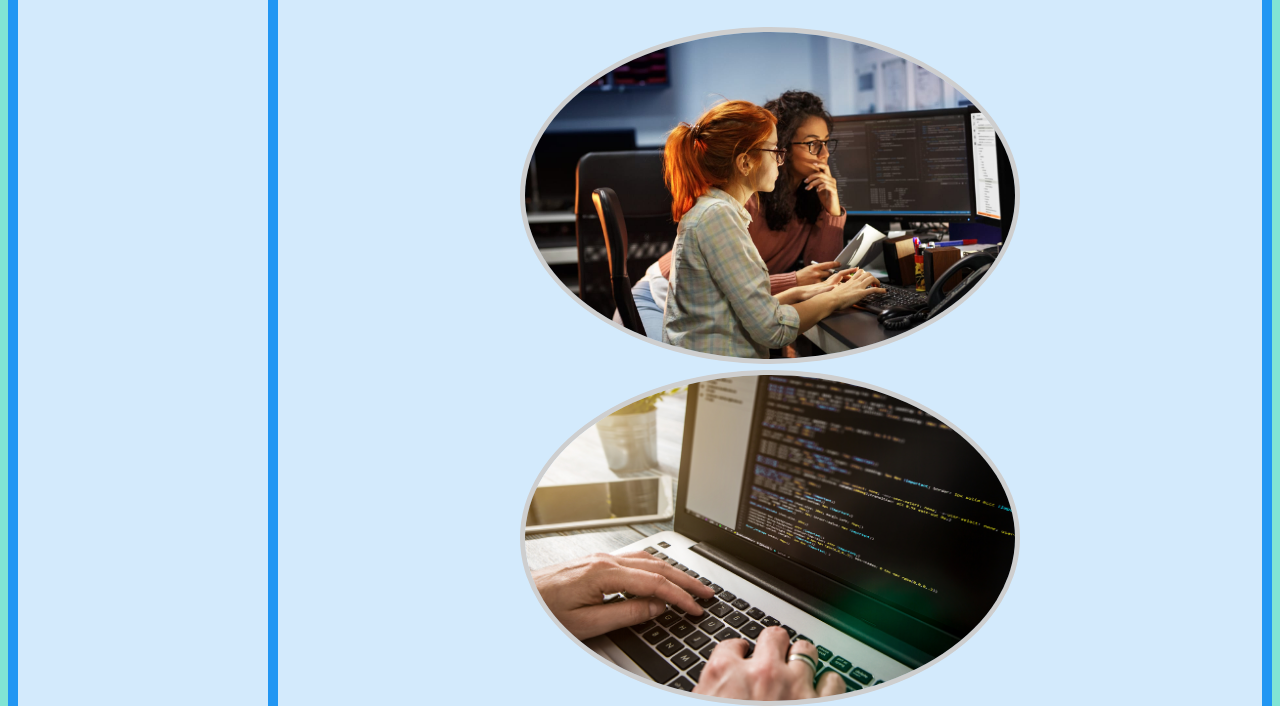
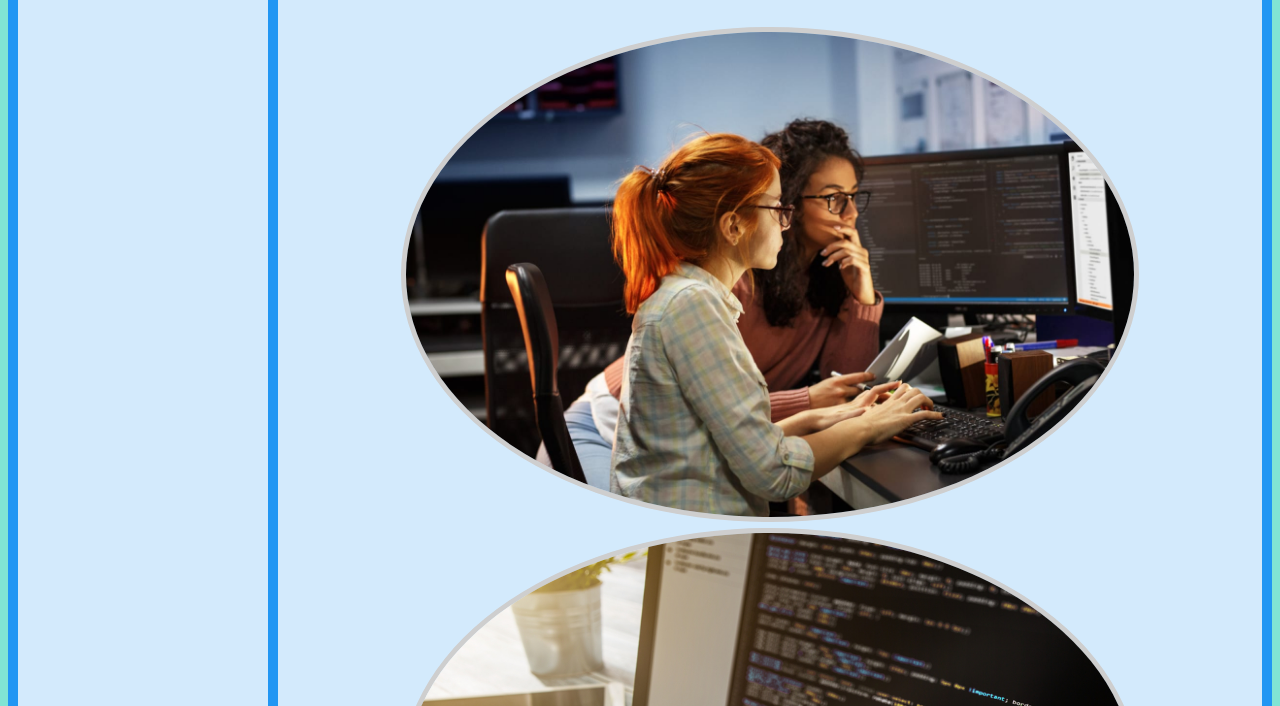
Before and after one commit to Andrew-25/Intro-Html-Css, a plain HTML site: page index.html in a window 1280 px wide. Shown: the part 694-1400 px from the top of the page. Drawn offline with Linux system fonts and the light colour scheme.

Commit message:
fix to relative page size

```diff
--- a/index.html
+++ b/index.html
@@ -3,7 +3,9 @@
 <head>
     <meta charset="UTF-8">
     <meta name="viewport" content="width=device-width, initial-scale=1.0">
-    <link rel="stylesheet" href="styles.css">
+
+    <link rel="stylesheet" media="screen and (min-width: 600px)" href="styles.css">
+    <link rel="stylesheet" media="screen and (max-width: 600px)" href="styles2.css">
 
     <title>Document</title>
 </head>
@@ -44,9 +46,9 @@
             <a href="https://github.com/Andrew-25/Intro-Html-Css" target="_blank">Andy's github</a>
             <br>
             <p>nothing</p>
-            <img src="Photo1.jpg" alt="Software engineers sat at computer desk practising coding" style="width:500px">
+            <img src="Photo1.jpg" alt="Software engineers sat at computer desk practising coding" style="width:75%">
             <br>
-            <img src="Photo2.jpg" alt="Computer showing programming language being typed by anonymous married hands." style="width:500px">
+            <img src="Photo2.jpg" alt="Computer showing programming language being typed by anonymous married hands." style="width:75%">
         </div>
       </div>
     </main>
--- a/styles.css
+++ b/styles.css
@@ -6,6 +6,7 @@ Body {
 * {
     font-family:'Trebuchet MS';
     box-sizing: border-box;
+    font-size:
 
 }
 p {
--- a/styles2.css
+++ b/styles2.css
@@ -23,5 +23,5 @@ padding: 10px;
 background-color: rgba(255, 255, 255, 0.8);
 text-align: center;
 padding: 20px 0;
-font-size: 30px;
+font-size: 12px;
 }
```
Also changed, not shown: page2.html (+1 -2 lines).
